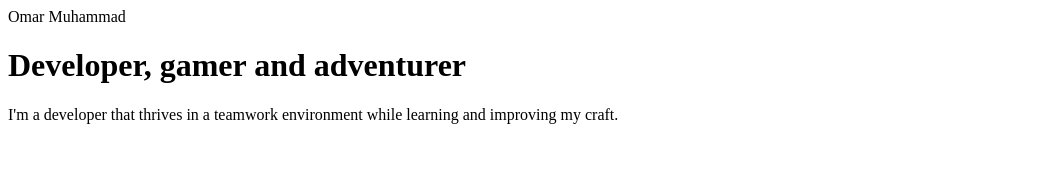
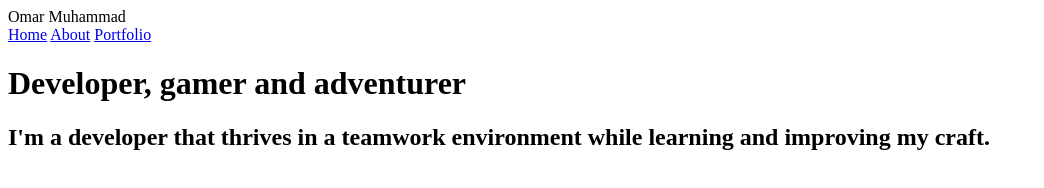
Before and after one commit to OmarM122/Omar-Muhammad-Personal-website, a plain HTML site: page index.html in a window 1280 px wide. Shown: the whole page, without its empty margins (0-1044 px from the left). Drawn offline with Linux system fonts and the light colour scheme.

Commit message:
Added 2 new html files

```diff
--- a/index.html
+++ b/index.html
@@ -4,12 +4,20 @@
         <title>Omar Muhammad's Personal Website</title>
     </head>
     <body>
-        <header>Omar Muhammad</header>
-        <h1>Developer, gamer and adventurer</h1>
-        <p>I'm a developer that thrives in a teamwork environment
-           while learning and improving my craft.
-        </p>
-
+        <header>
+            <span class ="name">Omar Muhammad</span>
+            <nav class="links">
+                <a class="active" href="index.html">Home</a>
+                <a href="about.html">About</a>
+                <a href="portfolio.html">Portfolio</a>
+            </nav>
+        </header>
+        <main>
+            <h1>Developer, gamer and adventurer</h1>
+            <h2>I'm a developer that thrives in a teamwork environment
+                while learning and improving my craft.
+            </h2>
+        </main>
         <footer></footer>
     </body>
 </html>
```
Also changed, not shown: about.html (added), portfolio.html (added).
